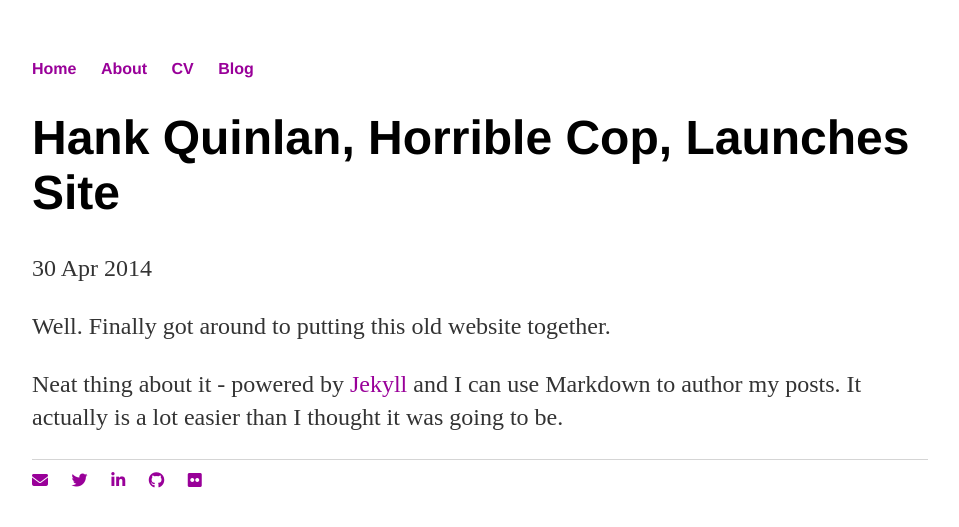
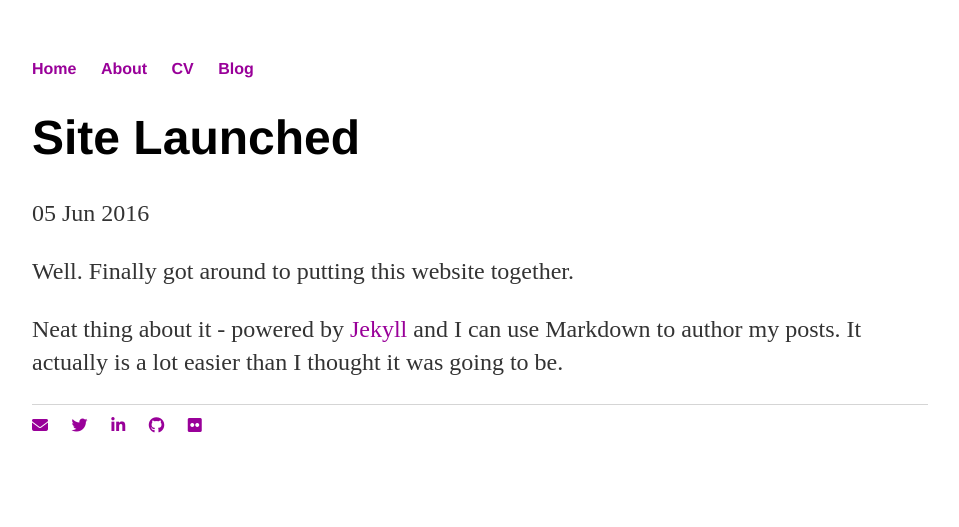
Before and after one commit to electronicdreamplant/electronicdreamplant.github.io, a Jekyll site: the page built from _posts/2016-06-05-site-launched.md, in a window 1280 px wide. Shown: the top 527 px of the page, without its empty margins (160-1119 px from the left). Built offline with Jekyll 4.4.1, drawn with Linux system fonts in a browser that asks for light colours; nearby versions of some CDN libraries.

Commit message:
Update 2016-06-05-site-launched.md
Changing post date and title

```diff
--- a/_posts/2016-06-05-site-launched.md
+++ b/_posts/2016-06-05-site-launched.md
@@ -1,9 +1,9 @@
 ---
 layout: post
-title: "Hank Quinlan, Horrible Cop, Launches Site"
-date: 2014-04-30
+title: "Site Launched"
+date: 2016-06-05
 ---
 
-Well. Finally got around to putting this old website together.
+Well. Finally got around to putting this website together.
 
 Neat thing about it - powered by [Jekyll](http://jekyllrb.com) and I can use Markdown to author my posts. It actually is a lot easier than I thought it was going to be.
```
